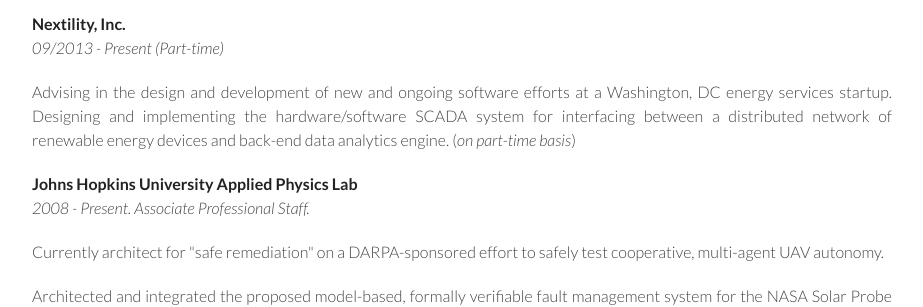
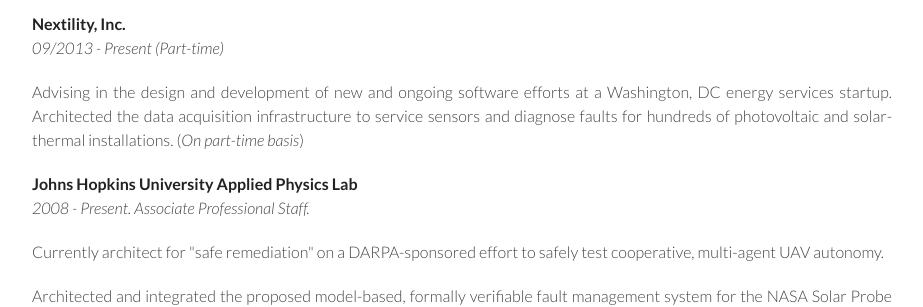
Before and after one commit to billvb/billvb.github.io, a Jekyll site: the page built from resume/resume.md, in a window 1280 px wide. Shown: the part 406-713 px from the top of the page, without its empty margins (178-1101 px from the left). Built offline with Jekyll 4.4.1, drawn with Linux system fonts in a browser that asks for light colours.

Commit message:
Reworded some resume text

```diff
--- a/_includes/resume.html
+++ b/_includes/resume.html
@@ -37,8 +37,8 @@ Effectively communicates technical challenges and solutions to a variety of audi
 </p>
 <p>
 Advising in the design and development of new and ongoing software efforts at a Washington, DC energy services startup.
-Designing and implementing the hardware/software SCADA system for interfacing between a distributed network of renewable energy devices and back-end data analytics engine.
-(<em>on part-time basis</em>)
+Architected the data acquisition infrastructure to service sensors and diagnose faults for hundreds of photovoltaic and solar-thermal installations.
+(<em>On part-time basis</em>)
 </p>
 
 <p>
```
Also changed, not shown: projects/ideas.md (+4 -0 lines).
